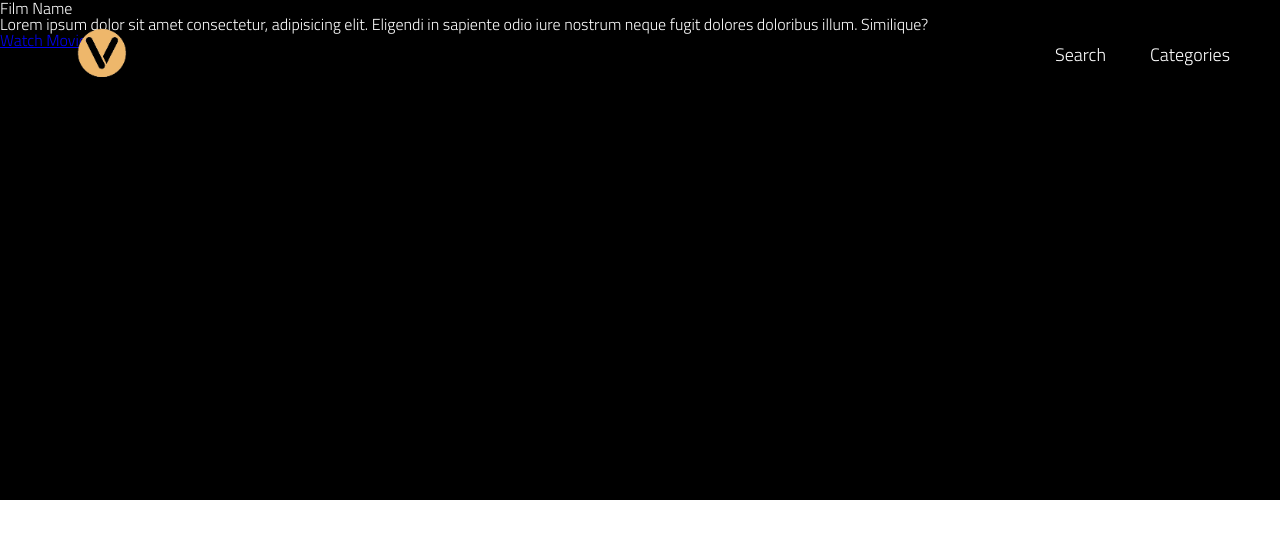
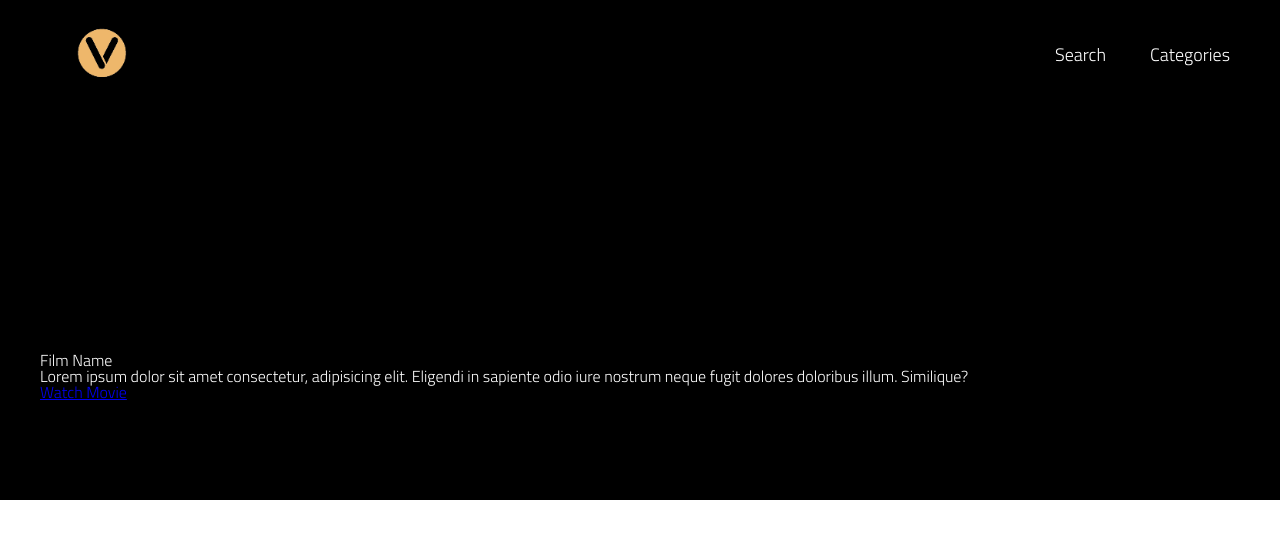
Before and after one commit to dasnonap/frontendZodiac, an Angular app in the folder frontend/: page / in a window 1280 px wide. Shown: the top 538 px of the page. Built offline with nearby package versions, Linux system fonts and the light colour scheme.

Commit message:
Applied hero homepage basic styles

```diff
--- a/frontend/src/app/app.component.scss
+++ b/frontend/src/app/app.component.scss
@@ -1,5 +1,12 @@
 .hero{
+    display: flex;
+    flex-direction: column;
+    justify-content: flex-end;
     color: #fff;
     width: auto;
     height: 500px;
+
+    .hero__preview{
+        padding: 0px 40px 100px 40px;
+    }
 }
```
